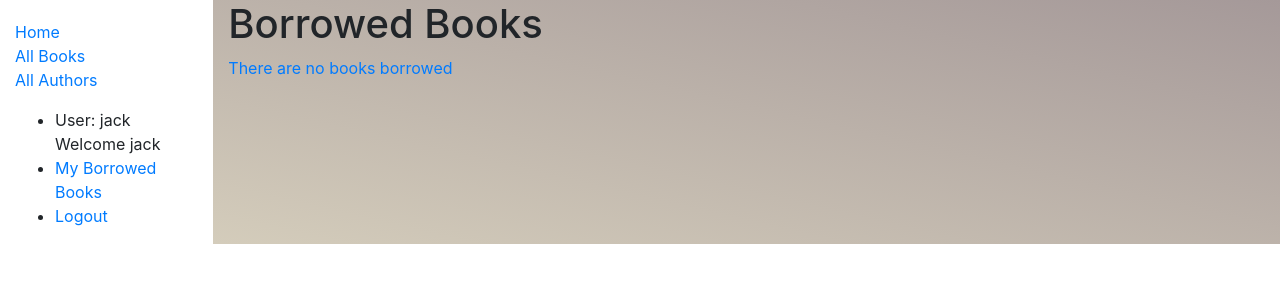
After one commit to roccijocci/locallib, a Django app: page /catalog/mybooks/ in a window 1280 px wide. The commit adds this page. Shown: the top 300 px of the page. Run offline with Django 3.2, Linux system fonts and the light colour scheme; a user stored in the database is signed in; data comes from the database, SQL or seed files in the repository; both versions use the stored data as it was after the commit; some libraries are stand-ins or nearby versions.

Commit message:
üsing groups

```diff
--- a/catalog/models.py
+++ b/catalog/models.py
@@ -67,6 +67,7 @@ class BookInstance(models.Model):
 	)
 	class Meta:
 		ordering = ['due_back']
+		permissions = (("can_mark_returned","Set book as returned"),)
 
 	def __str__(self):
 		#string for representing the Model object
--- a/catalog/templates/base_generic.html
+++ b/catalog/templates/base_generic.html
@@ -20,9 +20,11 @@
 						<li><a href="{% url 'authors'%}">All Authors</a></li>
 					</ul>
 					<ul>
-							{% if user.is_authenticated %}
-								<li> User: {{user.get_username}}  Welcome {{user.get_username}}</li>
-								<li><a href="{% url 'logout' %}?next={{request.path}}">Logout</a></li>
+						{% if user.is_authenticated %}
+						<li> User: {{user.get_username}}  Welcome {{user.get_username}}</li>
+
+							<li><a href="{% url 'my-borrowed' %}">My Borrowed Books</a></li>
+							<li><a href="{% url 'logout' %}?next={{request.path}}">Logout</a></li>
 							{% else %}
 								<li><a href="{% url 'login' %}?next={% url 'index' %}">Login</a></li>
 							{% endif %}
--- /dev/null
+++ b/catalog/templates/catalog/bookinstance_list_borrowed_user.html
@@ -0,0 +1,17 @@
+{% extends "base_generic.html" %}
+
+{% block content %}
+		<h1 class="fas fa-h1">Borrowed Books </h1>
+
+		{% if bookinstance_list %}
+		<ul>
+			{% for bookinst in bookinstance_list %}
+			<li class="{% if bookinst.is_overdue %}text-danger{% endif %} ">
+				<a href="{% url 'book-detail' bookinst.book.pk %}">{{ bookinst.book.title}}</a> ({{bookinst.due_back}})
+			</li>
+			{% endfor %}
+		</ul>
+		{% else %}
+			<p class="text-primary"> There are no books borrowed</p>
+		{% endif %}
+{% endblock  %}
--- a/catalog/urls.py
+++ b/catalog/urls.py
@@ -8,4 +8,6 @@ urlpatterns = [
 
 	path('authors/', views.AuthorListView.as_view(),  name = 'authors'),
 	path('author/<int:pk>', views.AuthorDetailView.as_view(), name='author-detail'),
+
+	path('mybooks/', views.LoanedBooksByUserListView.as_view(), name='my-borrowed')
 ]
--- a/catalog/views.py
+++ b/catalog/views.py
@@ -2,7 +2,7 @@ from django.shortcuts import render
 from django.views import generic
 from catalog.models import Book, Author , BookInstance, Genre
 from django.contrib.auth.decorators import login_required
-
+from django.contrib.auth.mixins import LoginRequiredMixin
 # Create your views here.
 
 @login_required
@@ -70,3 +70,12 @@ class BookDetailView(generic.DetailView):
 
 class AuthorDetailView(generic.DetailView):
 		model = Author
+
+class LoanedBooksByUserListView(LoginRequiredMixin, generic.ListView):
+	#generic class-based view listing books on loan to current user
+		model = BookInstance
+		template_name = 'catalog/bookinstance_list_borrowed_user.html'
+		paginate_by = 5
+
+		def get_queryset(self):
+				return BookInstance.objects.filter(borrower=self.request.user).filter(status__exact='o').order_by('due_back')
```
Also changed, not shown: catalog/migrations/0004_auto_20181016_2235.py (added), db.sqlite3.
